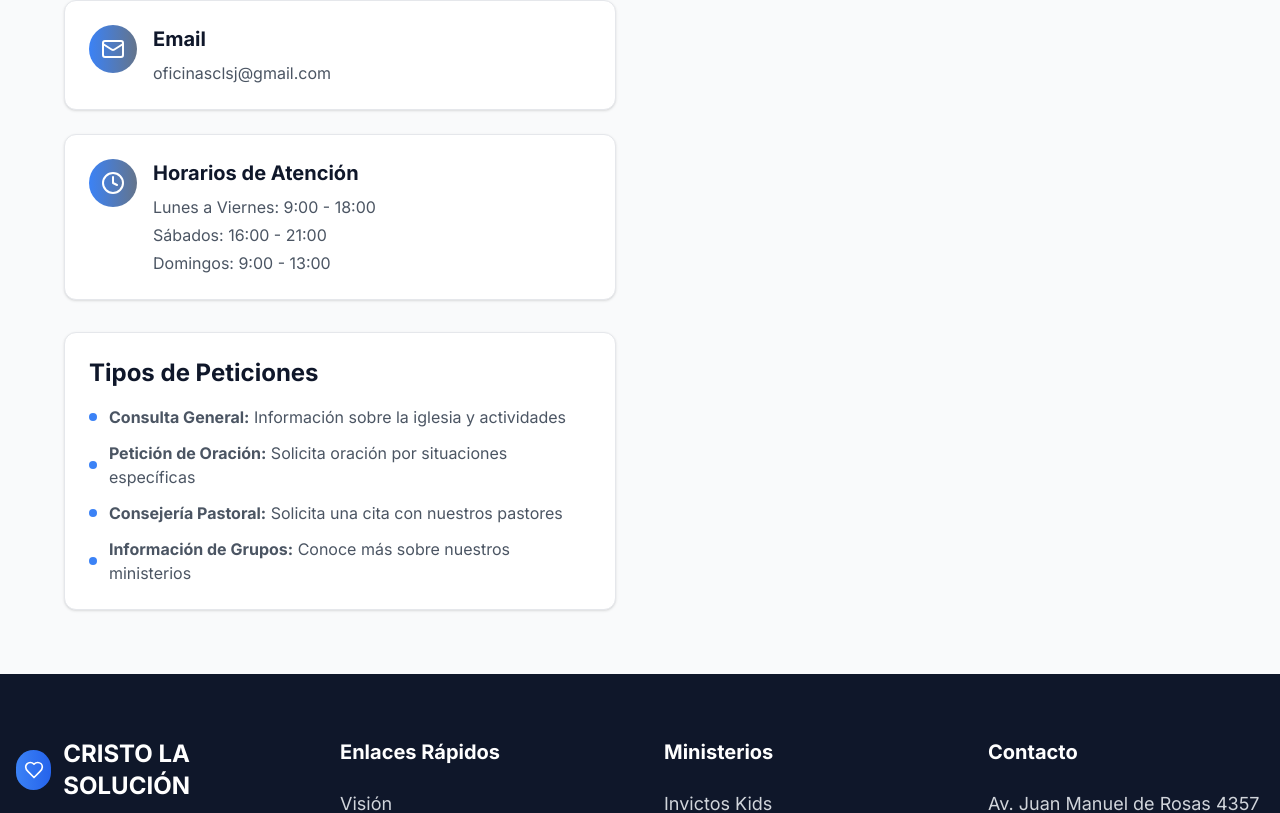
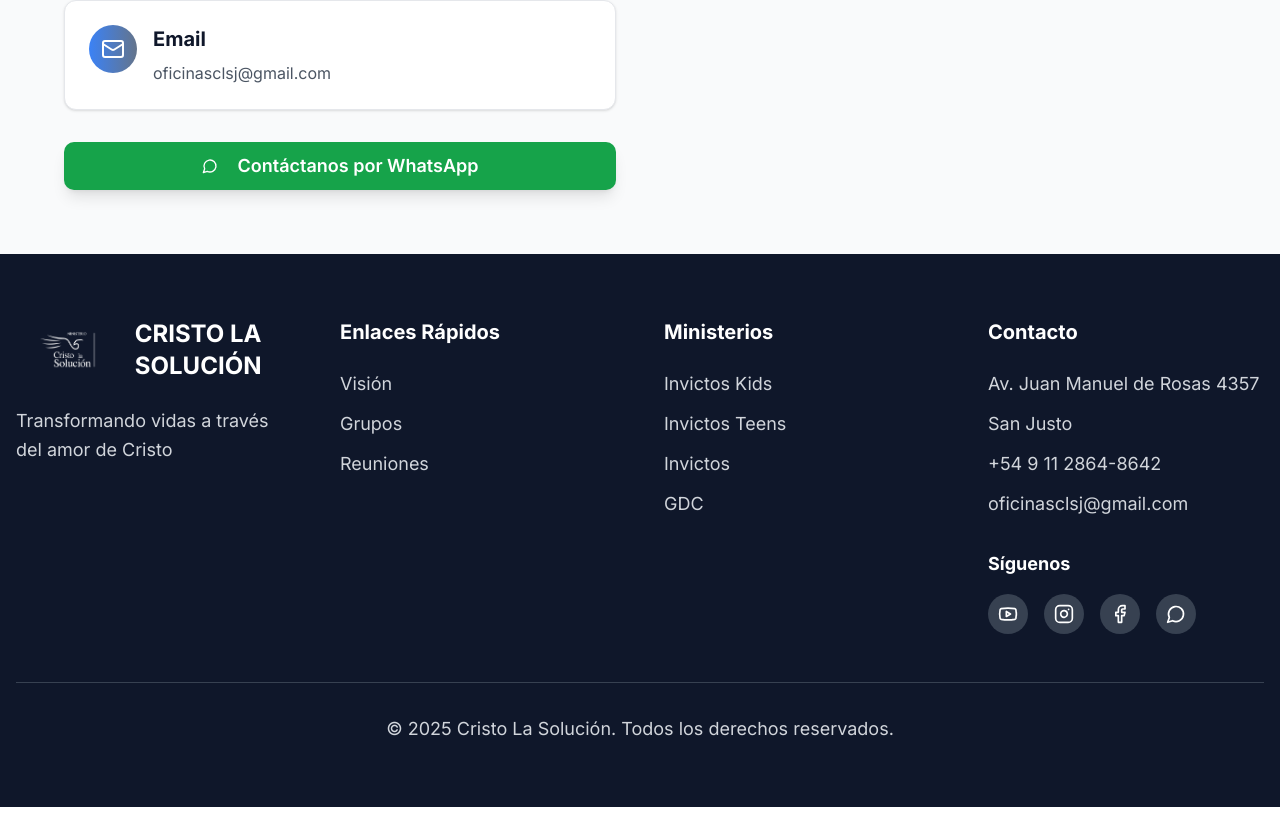
Before and after one commit to juanpo12/cristo-la-solucion, a Next.js app: page /contacto in a window 1280 px wide. Shown: the part 950-1763 px from the top of the page. Built offline with nearby package versions, Linux system fonts and the light colour scheme.

Commit message:
feat(ui): enhance footer, contact page and store showcase components
- Replace heart icon with logo in footer and add social media links
- Simplify contact page layout and add WhatsApp button
- Improve store showcase responsiveness and visual effects

```diff
--- a/app/contacto/page.tsx
+++ b/app/contacto/page.tsx
@@ -1,6 +1,6 @@
-import { ContactForm } from "@/components/contact-form"
 import { Card, CardContent } from "@/components/ui/card"
-import { ArrowLeft, MapPin, Phone, Mail, Clock } from "lucide-react"
+import { Button } from "@/components/ui/button"
+import { MapPin, Phone, Mail, MessageCircle } from "lucide-react"
 import Link from "next/link"
 import Image from "next/image"
 
@@ -27,14 +27,6 @@ export default function ContactoPage() {
             </p>
           </div>
         </div>
-
-        <Link
-          href="/"
-          className="absolute top-8 left-8 bg-white/20 backdrop-blur-sm text-white px-6 py-3 rounded-full hover:bg-white hover:text-gray-900 transition-all duration-300 flex items-center space-x-2"
-        >
-          <ArrowLeft className="w-5 h-5" />
-          <span>Volver al Inicio</span>
-        </Link>
       </div>
 
       {/* Contenido principal */}
@@ -96,50 +88,22 @@ export default function ContactoPage() {
                   </div>
                 </CardContent>
               </Card>
-
-              <Card className="church-card">
-                <CardContent className="p-6">
-                  <div className="flex items-start space-x-4">
-                    <div className="w-12 h-12 bg-gradient-to-r from-church-electric-500 to-church-navy-500 rounded-full flex items-center justify-center">
-                      <Clock className="w-6 h-6 text-white" />
-                    </div>
-                    <div>
-                      <h3 className="text-xl font-bold church-text mb-2">Horarios de Atención</h3>
-                      <div className="church-text-muted space-y-1">
-                        <p>Lunes a Viernes: 9:00 - 18:00</p>
-                        <p>Sábados: 16:00 - 21:00</p>
-                        <p>Domingos: 9:00 - 13:00</p>
-                      </div>
-                    </div>
-                  </div>
-                </CardContent>
-              </Card>
             </div>
 
-            {/* Tipos de Peticiones */}
-            <Card className="church-card">
-              <CardContent className="p-6">
-                <h3 className="text-2xl font-bold church-text mb-4">Tipos de Peticiones</h3>
-                <div className="space-y-3 church-text-muted">
-                  <div className="flex items-center space-x-3">
-                    <div className="w-2 h-2 bg-church-electric-500 rounded-full" />
-                    <span><strong>Consulta General:</strong> Información sobre la iglesia y actividades</span>
-                  </div>
-                  <div className="flex items-center space-x-3">
-                    <div className="w-2 h-2 bg-church-electric-500 rounded-full" />
-                    <span><strong>Petición de Oración:</strong> Solicita oración por situaciones específicas</span>
-                  </div>
-                  <div className="flex items-center space-x-3">
-                    <div className="w-2 h-2 bg-church-electric-500 rounded-full" />
-                    <span><strong>Consejería Pastoral:</strong> Solicita una cita con nuestros pastores</span>
-                  </div>
-                  <div className="flex items-center space-x-3">
-                    <div className="w-2 h-2 bg-church-electric-500 rounded-full" />
-                    <span><strong>Información de Grupos:</strong> Conoce más sobre nuestros ministerios</span>
-                  </div>
-                </div>
-              </CardContent>
-            </Card>
+            {/* Botones de Acción */}
+            <div className="space-y-4">
+              <Link
+                href="https://wa.link/fpg6lr"
+                target="_blank"
+                rel="noopener noreferrer"
+                className="w-full"
+              >
+                <Button className="w-full bg-green-600 hover:bg-green-700 text-white py-6 text-lg font-semibold transition-all duration-300 shadow-lg hover:shadow-xl">
+                  <MessageCircle className="w-6 h-6 mr-3" />
+                  Contáctanos por WhatsApp
+                </Button>
+              </Link>
+            </div>
           </div>
         </div>
       </div>
--- a/components/footer.tsx
+++ b/components/footer.tsx
@@ -1,5 +1,6 @@
-import { Heart } from "lucide-react"
 import Link from "next/link"
+import Image from "next/image"
+import { Youtube, Instagram, Facebook, MessageCircle } from "lucide-react"
 
 export function Footer() {
   return (
@@ -8,8 +9,14 @@ export function Footer() {
         <div className="grid md:grid-cols-4 gap-12">
           <div>
             <div className="flex items-center space-x-3 mb-6">
-              <div className="w-10 h-10 bg-gradient-to-r from-church-electric-500 to-church-electric-600 rounded-full flex items-center justify-center">
-                <Heart className="w-5 h-5 text-white" />
+              <div className="relative h-10 w-44">
+                <Image
+                  src="/logo-cls.png"
+                  alt="Ministerio Cristo la Solución"
+                  fill
+                  className="object-contain"
+                  priority
+                />
               </div>
               <span className="text-2xl font-bold">CRISTO LA SOLUCIÓN</span>
             </div>
@@ -55,6 +62,43 @@ export function Footer() {
               <p>+54 9 11 2864-8642</p>
               <p>oficinasclsj@gmail.com</p>
             </div>
+
+            {/* Redes Sociales */}
+            <div className="mt-8">
+              <h5 className="font-bold mb-4 text-lg">Síguenos</h5>
+              <div className="flex space-x-4">
+                <Link
+                  href="#"
+                  className="w-10 h-10 bg-gray-700 hover:bg-red-600 rounded-full flex items-center justify-center transition-colors duration-300 group"
+                  aria-label="YouTube"
+                >
+                  <Youtube className="w-5 h-5 text-white" />
+                </Link>
+                <Link
+                  href="#"
+                  className="w-10 h-10 bg-gray-700 hover:bg-pink-600 rounded-full flex items-center justify-center transition-colors duration-300 group"
+                  aria-label="Instagram"
+                >
+                  <Instagram className="w-5 h-5 text-white" />
+                </Link>
+                <Link
+                   href="#"
+                   className="w-10 h-10 bg-gray-700 hover:bg-blue-600 rounded-full flex items-center justify-center transition-colors duration-300 group"
+                   aria-label="Facebook"
+                 >
+                   <Facebook className="w-5 h-5 text-white" />
+                 </Link>
+                 <Link
+                   href="https://wa.link/fpg6lr"
+                   target="_blank"
+                   rel="noopener noreferrer"
+                   className="w-10 h-10 bg-gray-700 hover:bg-green-600 rounded-full flex items-center justify-center transition-colors duration-300 group"
+                   aria-label="WhatsApp"
+                 >
+                   <MessageCircle className="w-5 h-5 text-white" />
+                 </Link>
+              </div>
+            </div>
           </div>
         </div>
         <div className="border-t border-gray-700 mt-12 pt-8 text-center text-gray-300">
```
Also changed, not shown: components/store-showcase.tsx (+78 -27 lines).
